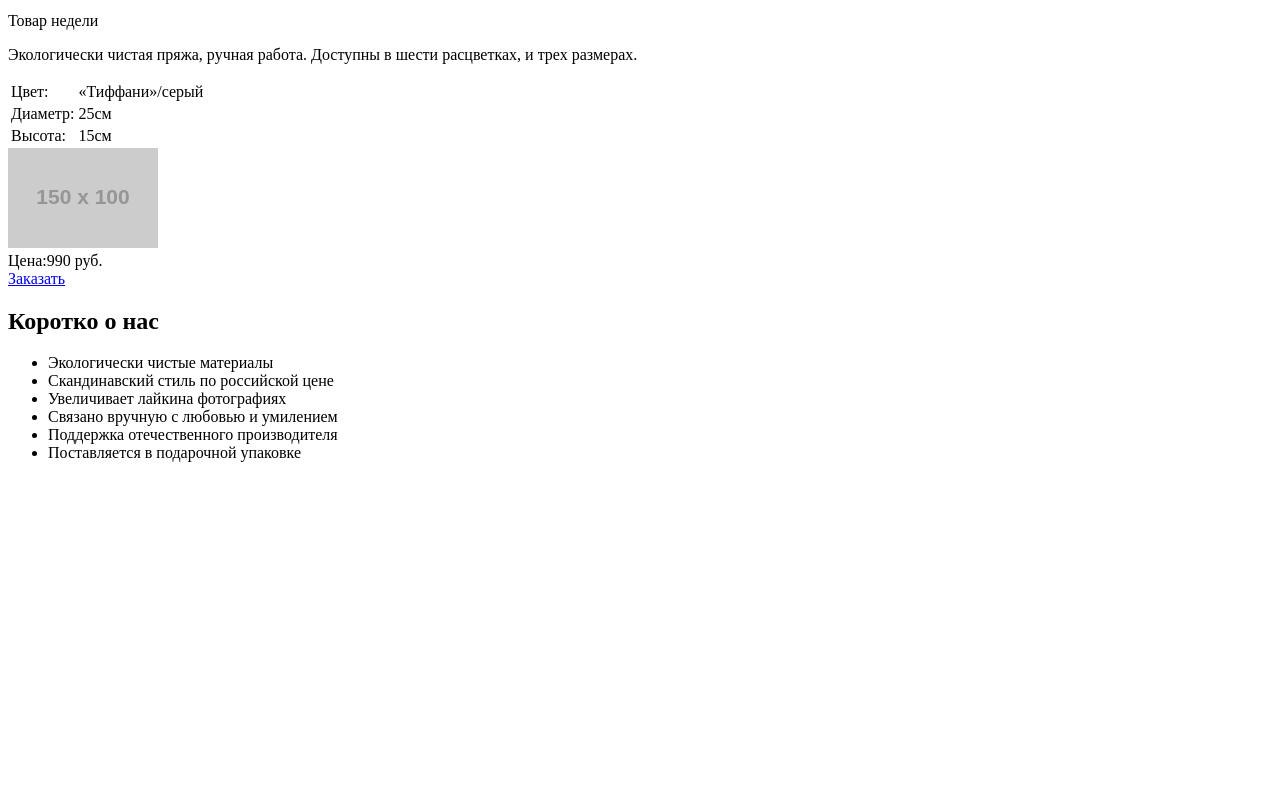
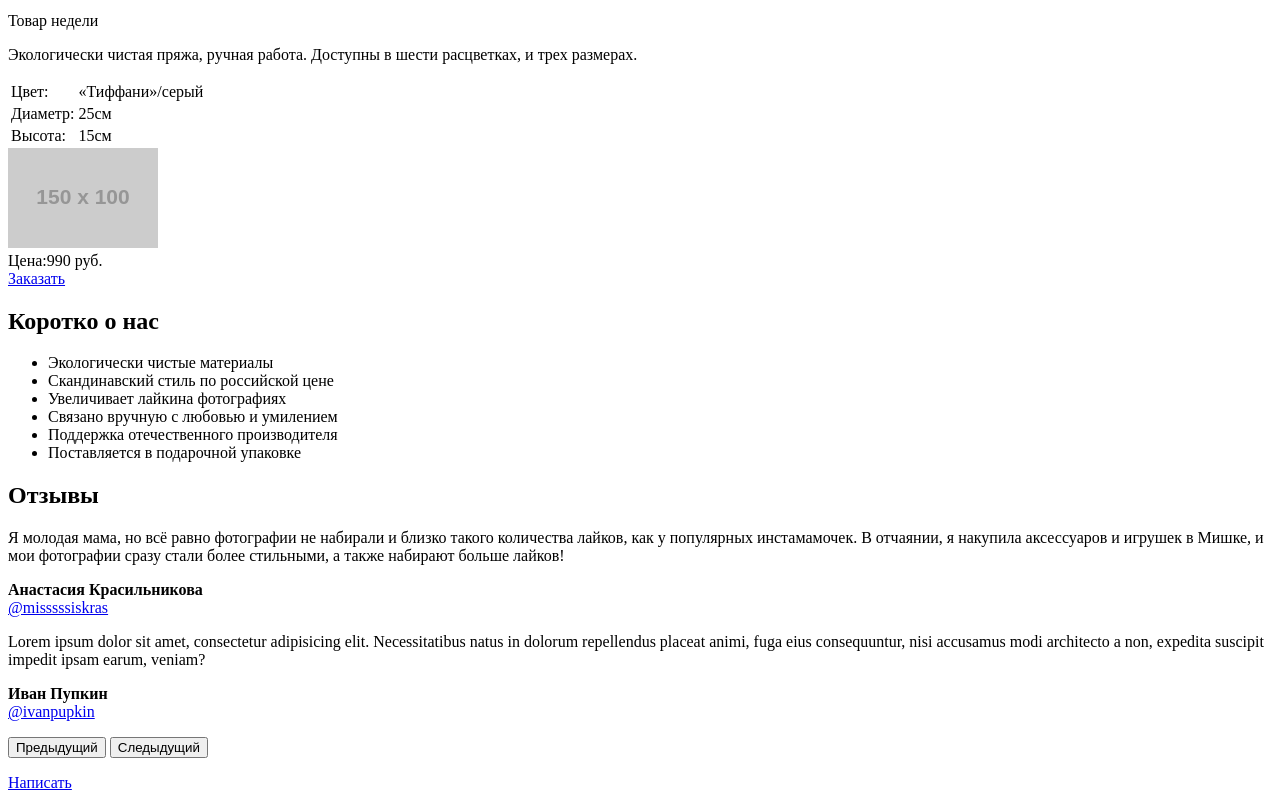
Before and after one commit to Sotnikov-Denis/99369-mishka, a website: page index.html in a window 1280 px wide. Shown: the part 510-1310 px from the top of the page. Before the commit the page ends 988 px from the top, so only its background shows below. Drawn offline with Linux system fonts and the light colour scheme.

Commit message:
Размечает блок отзывов

```diff
--- a/index.html
+++ b/index.html
@@ -116,6 +116,40 @@
         <li class="advantages__item advantages__item--gift">Поставляется в подарочной упаковке</li>
       </ul>
     </section>
+    <section class="reviews">
+      <h2 class="reviews__title">
+        Отзывы
+      </h2>
+      <div class="reviews__wrapper slider">
+        <div class="reviews__list slider__list">
+          <div class="reviews__item slider__item">
+            <p class="reviews__text">
+              Я молодая мама, но всё равно фотографии не набирали и близко такого количества лайков, как у популярных инстамамочек. В отчаянии, я накупила аксессуаров и игрушек в Мишке, и мои фотографии сразу стали более стильными, а также набирают больше лайков!
+            </p>
+            <div class="reviews__author">
+              <div class="reviews__author-name"><strong>Анастасия Красильникова</strong></div>
+              <a class="reviews__author-link" href="#">@misssssiskras</a>
+            </div>
+          </div>
+          <div class="reviews__item slider__item">
+            <p class="reviews__text">
+              Lorem ipsum dolor sit amet, consectetur adipisicing elit. Necessitatibus natus in dolorum repellendus placeat animi, fuga eius consequuntur, nisi accusamus modi architecto a non, expedita suscipit impedit ipsam earum, veniam?
+            </p>
+            <div class="reviews__author">
+              <div class="reviews__author-name"><strong>Иван Пупкин</strong></div>
+              <a class="reviews__author-link" href="#">@ivanpupkin</a>
+            </div>
+          </div>
+        </div>
+        <p class="slider__controls">
+          <button class="slider__arrow slider__arrow--prev">Предыдущий</button>
+          <button class="slider__arrow slider__arrow--next">Следыдущий</button>
+        </p>
+        <a class="reviews__button btn" href="#">
+          Написать
+        </a>
+      </div>
+    </section>
   </main>
 </body>
 
```
